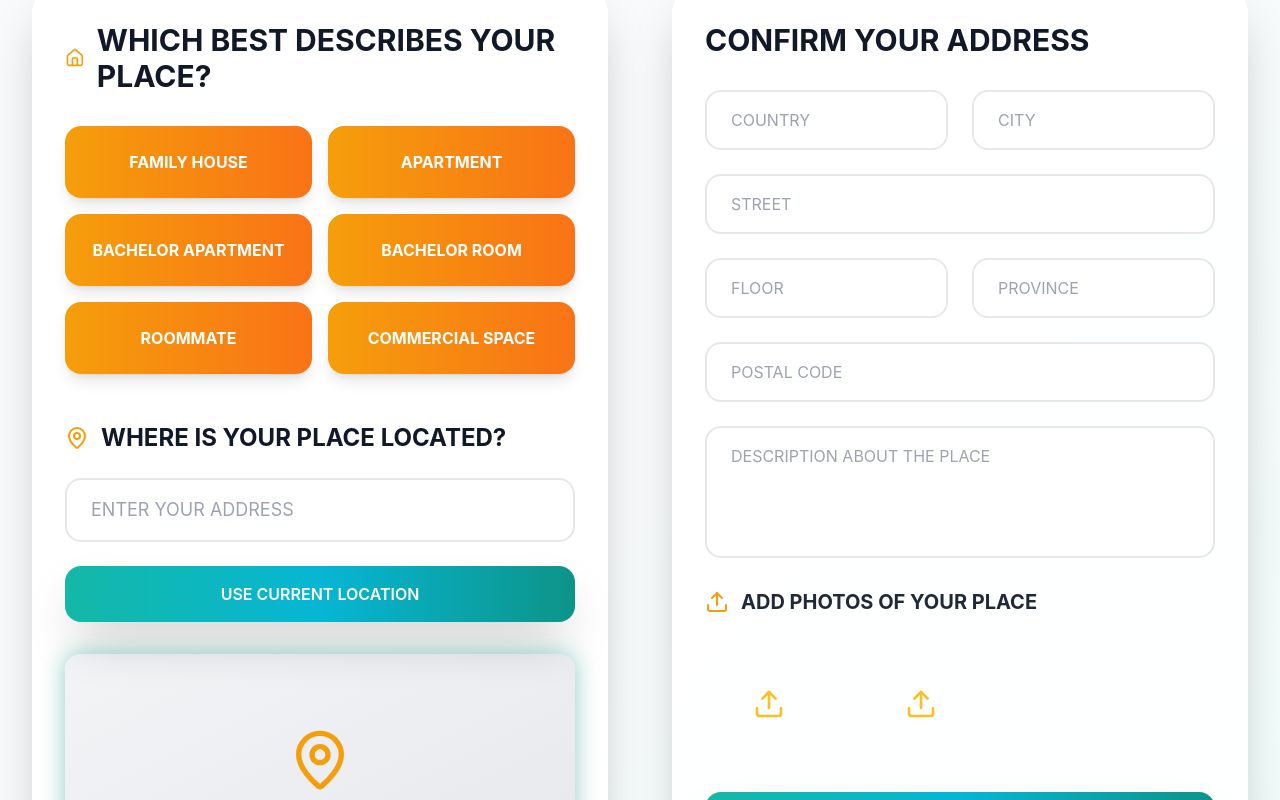
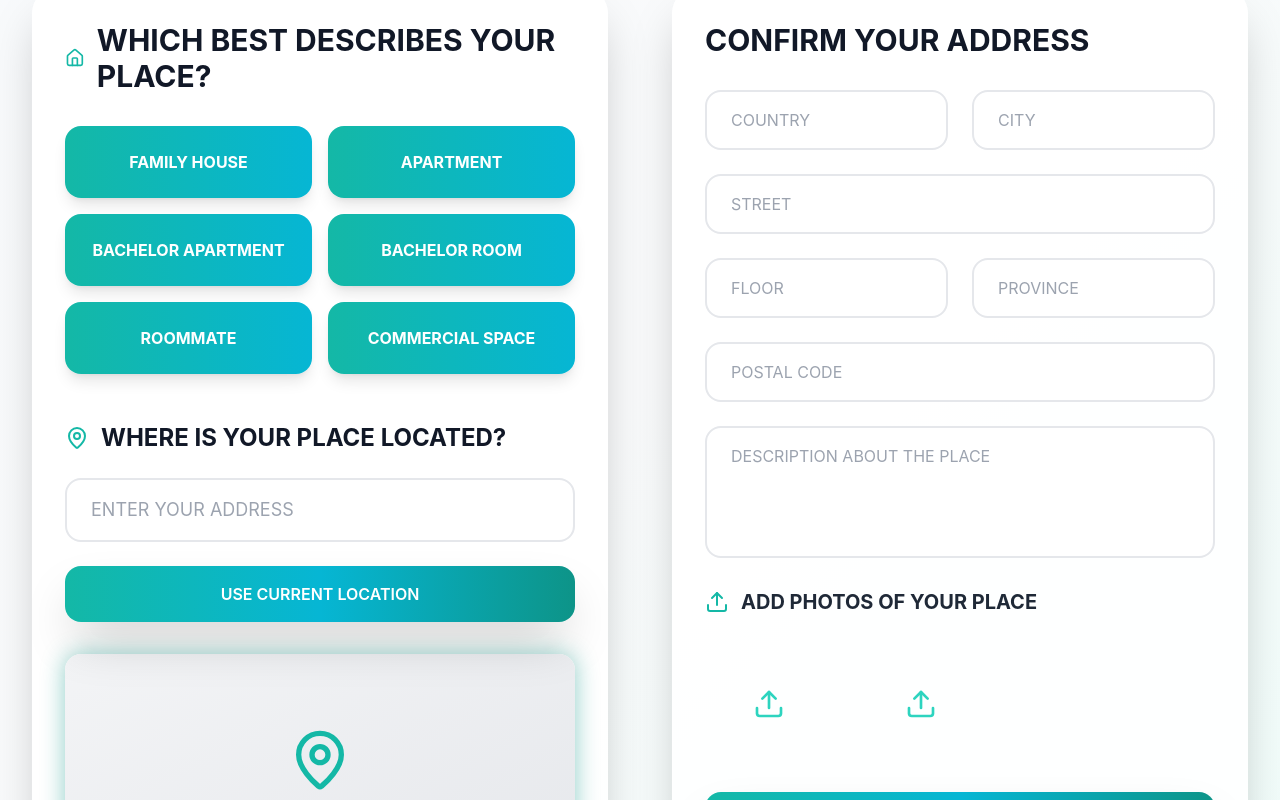
Before and after one commit to AymanTazwarRabab/rentify-find-your-space, a React (Vite) app: page /services in a window 1280 px wide. Shown: the part 320-1120 px from the top of the page. Built offline with nearby package versions, Linux system fonts and the light colour scheme.

Commit message:
Refactor: Apply teal color scheme to rent and auth pages
This commit applies the teal color scheme to the Rent Your House, Login, and Registration pages, ensuring consistent styling across the website. It updates the color of various elements and animations to match the new color scheme.

```diff
--- a/src/pages/Register.tsx
+++ b/src/pages/Register.tsx
@@ -31,7 +31,7 @@ const Register = () => {
   };
 
   return (
-    <div className="min-h-screen bg-gray-100 flex items-center justify-center py-12 px-4 sm:px-6 lg:px-8">
+    <div className="min-h-screen bg-gradient-to-br from-teal-50 via-cyan-50 to-emerald-50 flex items-center justify-center py-12 px-4 sm:px-6 lg:px-8">
       <div className="max-w-md w-full">
         <div className="bg-white rounded-lg shadow-lg p-8">
           <h2 className="text-2xl font-bold text-center text-gray-900 mb-8">REGISTER</h2>
@@ -44,7 +44,7 @@ const Register = () => {
                 placeholder="ENTER YOUR NAME"
                 value={formData.name}
                 onChange={handleInputChange}
-                className="w-full px-4 py-3 border border-gray-300 rounded-full focus:ring-2 focus:ring-yellow-500 focus:border-transparent outline-none"
+                className="w-full px-4 py-3 border border-gray-300 rounded-full focus:ring-2 focus:ring-teal-500 focus:border-transparent outline-none"
                 required
               />
             </div>
@@ -56,7 +56,7 @@ const Register = () => {
                 placeholder="ENTER YOUR NUMBER"
                 value={formData.number}
                 onChange={handleInputChange}
-                className="w-full px-4 py-3 border border-gray-300 rounded-full focus:ring-2 focus:ring-yellow-500 focus:border-transparent outline-none"
+                className="w-full px-4 py-3 border border-gray-300 rounded-full focus:ring-2 focus:ring-teal-500 focus:border-transparent outline-none"
                 required
               />
             </div>
@@ -68,7 +68,7 @@ const Register = () => {
                 placeholder="ENTER YOUR EMAIL"
                 value={formData.email}
                 onChange={handleInputChange}
-                className="w-full px-4 py-3 border border-gray-300 rounded-full focus:ring-2 focus:ring-yellow-500 focus:border-transparent outline-none"
+                className="w-full px-4 py-3 border border-gray-300 rounded-full focus:ring-2 focus:ring-teal-500 focus:border-transparent outline-none"
                 required
               />
             </div>
@@ -80,7 +80,7 @@ const Register = () => {
                 placeholder="YOUR LOCATION"
                 value={formData.location}
                 onChange={handleInputChange}
-                className="w-full px-4 py-3 border border-gray-300 rounded-full focus:ring-2 focus:ring-yellow-500 focus:border-transparent outline-none"
+                className="w-full px-4 py-3 border border-gray-300 rounded-full focus:ring-2 focus:ring-teal-500 focus:border-transparent outline-none"
                 required
               />
             </div>
@@ -92,7 +92,7 @@ const Register = () => {
                   name="userType"
                   value={formData.userType}
                   onChange={handleInputChange}
-                  className="px-4 py-2 border border-gray-300 rounded-full focus:ring-2 focus:ring-yellow-500 focus:border-transparent outline-none"
+                  className="px-4 py-2 border border-gray-300 rounded-full focus:ring-2 focus:ring-teal-500 focus:border-transparent outline-none"
                 >
                   <option value="Tenant">Tenant</option>
                   <option value="House owner">House owner</option>
@@ -105,13 +105,13 @@ const Register = () => {
               <div className="flex space-x-2">
                 <button
                   type="button"
-                  className="w-8 h-8 border-2 border-dashed border-gray-300 rounded flex items-center justify-center text-gray-400 hover:border-yellow-500 transition-colors"
+                  className="w-8 h-8 border-2 border-dashed border-gray-300 rounded flex items-center justify-center text-gray-400 hover:border-teal-500 transition-colors"
                 >
                   +
                 </button>
                 <button
                   type="button"
-                  className="w-8 h-8 border-2 border-dashed border-gray-300 rounded flex items-center justify-center text-gray-400 hover:border-yellow-500 transition-colors"
+                  className="w-8 h-8 border-2 border-dashed border-gray-300 rounded flex items-center justify-center text-gray-400 hover:border-teal-500 transition-colors"
                 >
                   +
                 </button>
@@ -122,7 +122,7 @@ const Register = () => {
               <button
                 type="button"
                 onClick={handleGetOTP}
-                className="w-full bg-yellow-500 text-white py-3 rounded-full font-semibold hover:bg-yellow-600 transition-colors"
+                className="w-full bg-gradient-to-r from-teal-500 to-cyan-500 text-white py-3 rounded-full font-semibold hover:from-teal-600 hover:to-cyan-600 transition-all duration-300 transform hover:scale-105 shadow-lg hover-lift"
               >
                 Get OTP
               </button>
@@ -134,12 +134,12 @@ const Register = () => {
                   placeholder="Paste your OTP"
                   value={formData.otp}
                   onChange={handleInputChange}
-                  className="w-full px-4 py-3 border border-gray-300 rounded-full focus:ring-2 focus:ring-yellow-500 focus:border-transparent outline-none"
+                  className="w-full px-4 py-3 border border-gray-300 rounded-full focus:ring-2 focus:ring-teal-500 focus:border-transparent outline-none"
                   required
                 />
                 <button
                   type="submit"
-                  className="w-full bg-yellow-500 text-white py-3 rounded-full font-semibold hover:bg-yellow-600 transition-colors"
+                  className="w-full bg-gradient-to-r from-teal-500 to-cyan-500 text-white py-3 rounded-full font-semibold hover:from-teal-600 hover:to-cyan-600 transition-all duration-300 transform hover:scale-105 shadow-lg hover-lift"
                 >
                   Register
                 </button>
@@ -149,7 +149,7 @@ const Register = () => {
 
           <p className="text-center text-sm text-gray-600 mt-6">
             Already have an account?{' '}
-            <Link to="/login" className="text-blue-600 hover:text-blue-800 font-medium">
+            <Link to="/login" className="text-teal-600 hover:text-teal-800 font-medium">
               Login
             </Link>
           </p>
--- a/src/pages/Services.tsx
+++ b/src/pages/Services.tsx
@@ -1,4 +1,3 @@
-
 import React, { useState } from 'react';
 import { MapPin, Upload, Home } from 'lucide-react';
 
@@ -15,12 +14,12 @@ const Services = () => {
   });
 
   const propertyTypes = [
-    { id: 'family', label: 'FAMILY HOUSE', color: 'bg-gradient-to-r from-amber-500 to-orange-500' },
-    { id: 'apartment', label: 'APARTMENT', color: 'bg-gradient-to-r from-amber-500 to-orange-500' },
-    { id: 'bachelor', label: 'BACHELOR APARTMENT', color: 'bg-gradient-to-r from-amber-500 to-orange-500' },
-    { id: 'bachelor-room', label: 'BACHELOR ROOM', color: 'bg-gradient-to-r from-amber-500 to-orange-500' },
-    { id: 'roommate', label: 'ROOMMATE', color: 'bg-gradient-to-r from-amber-500 to-orange-500' },
-    { id: 'commercial', label: 'COMMERCIAL SPACE', color: 'bg-gradient-to-r from-amber-500 to-orange-500' }
+    { id: 'family', label: 'FAMILY HOUSE', color: 'bg-gradient-to-r from-teal-500 to-cyan-500' },
+    { id: 'apartment', label: 'APARTMENT', color: 'bg-gradient-to-r from-teal-500 to-cyan-500' },
+    { id: 'bachelor', label: 'BACHELOR APARTMENT', color: 'bg-gradient-to-r from-teal-500 to-cyan-500' },
+    { id: 'bachelor-room', label: 'BACHELOR ROOM', color: 'bg-gradient-to-r from-teal-500 to-cyan-500' },
+    { id: 'roommate', label: 'ROOMMATE', color: 'bg-gradient-to-r from-teal-500 to-cyan-500' },
+    { id: 'commercial', label: 'COMMERCIAL SPACE', color: 'bg-gradient-to-r from-teal-500 to-cyan-500' }
   ];
 
   const handleInputChange = (e: React.ChangeEvent<HTMLInputElement | HTMLTextAreaElement>) => {
@@ -46,7 +45,7 @@ const Services = () => {
           <div className="animate-slide-up">
             <div className="card-elegant p-8">
               <h2 className="text-3xl font-bold text-gray-900 mb-8 flex items-center">
-                <Home className="mr-3 text-amber-500" />
+                <Home className="mr-3 text-teal-500" />
                 WHICH BEST DESCRIBES YOUR PLACE?
               </h2>
 
@@ -56,8 +55,8 @@ const Services = () => {
                     key={type.id}
                     onClick={() => setSelectedPropertyType(type.id)}
                     className={`${type.color} ${
-                      selectedPropertyType === type.id ? 'ring-4 ring-amber-300 scale-105' : ''
-                    } text-white p-6 rounded-2xl font-bold hover:scale-105 transition-all duration-300 shadow-lg hover:shadow-xl`}
+                      selectedPropertyType === type.id ? 'ring-4 ring-teal-300 scale-105' : ''
+                    } text-white p-6 rounded-2xl font-bold hover:scale-105 transition-all duration-300 shadow-lg hover:shadow-xl hover-lift`}
                   >
                     {type.label}
                   </button>
@@ -65,7 +64,7 @@ const Services = () => {
               </div>
 
               <h3 className="text-2xl font-bold text-gray-900 mb-6 flex items-center">
-                <MapPin className="mr-3 text-amber-500" />
+                <MapPin className="mr-3 text-teal-500" />
                 WHERE IS YOUR PLACE LOCATED?
               </h3>
 
@@ -83,7 +82,7 @@ const Services = () => {
               {/* Enhanced Map Placeholder */}
               <div className="bg-gradient-to-br from-gray-100 to-gray-200 h-64 rounded-2xl flex items-center justify-center shadow-inner animate-pulse-glow">
                 <div className="text-center">
-                  <MapPin className="w-16 h-16 text-amber-500 mx-auto mb-4" />
+                  <MapPin className="w-16 h-16 text-teal-500 mx-auto mb-4" />
                   <span className="text-xl font-semibold text-gray-600">Interactive Map View</span>
                 </div>
               </div>
@@ -167,15 +166,15 @@ const Services = () => {
 
                 <div>
                   <h4 className="font-bold text-xl text-gray-800 mb-6 flex items-center">
-                    <Upload className="mr-3 text-amber-500" />
+                    <Upload className="mr-3 text-teal-500" />
                     ADD PHOTOS OF YOUR PLACE
                   </h4>
                   <div className="flex space-x-6">
-                    <div className="w-32 h-32 border-3 border-dashed border-amber-300 rounded-2xl flex items-center justify-center cursor-pointer hover:border-amber-500 hover:bg-amber-50 transition-all duration-300 hover-lift">
-                      <Upload className="w-8 h-8 text-amber-400" />
+                    <div className="w-32 h-32 border-3 border-dashed border-teal-300 rounded-2xl flex items-center justify-center cursor-pointer hover:border-teal-500 hover:bg-teal-50 transition-all duration-300 hover-lift">
+                      <Upload className="w-8 h-8 text-teal-400" />
                     </div>
-                    <div className="w-32 h-32 border-3 border-dashed border-amber-300 rounded-2xl flex items-center justify-center cursor-pointer hover:border-amber-500 hover:bg-amber-50 transition-all duration-300 hover-lift">
-                      <Upload className="w-8 h-8 text-amber-400" />
+                    <div className="w-32 h-32 border-3 border-dashed border-teal-300 rounded-2xl flex items-center justify-center cursor-pointer hover:border-teal-500 hover:bg-teal-50 transition-all duration-300 hover-lift">
+                      <Upload className="w-8 h-8 text-teal-400" />
                     </div>
                   </div>
                 </div>
```
Also changed, not shown: src/pages/Login.tsx (+18 -18 lines).
